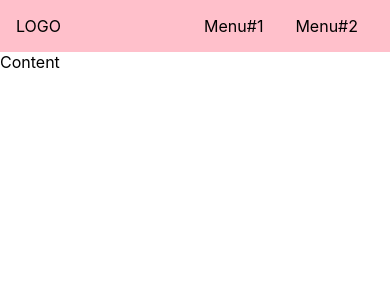
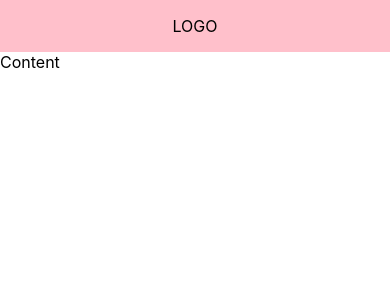
Before and after one commit to RickyLei7/DrwingUI, a Vue app: page /#/doc in a window 390 px wide. Shown: the top 300 px of the page. Built offline with nearby package versions, Linux system fonts and the light colour scheme.

Commit message:
aside respond

```diff
--- a/src/components/TopNav.vue
+++ b/src/components/TopNav.vue
@@ -5,6 +5,7 @@
       <li>Menu#1</li>
       <li>Menu#2</li>
     </ul>
+    <span class="toggleAside"></span>
   </div>
 </template>
 <script lang="ts">
@@ -27,7 +28,8 @@
   padding: 16px;
   position: relative;
   z-index: 10;
-
+  justify-content: center;
+  align-items: center;
   > .logo {
     max-width: 6em;
     margin-right: auto;
@@ -42,5 +44,10 @@
       margin: 0 1em;
     }
   }
+  > .toggleAside{}
+  @media (max-width: 500px) {
+    > .menu{display: none}
+    > .logo{margin: 0 auto;}
+  }
 }
 </style>
```
